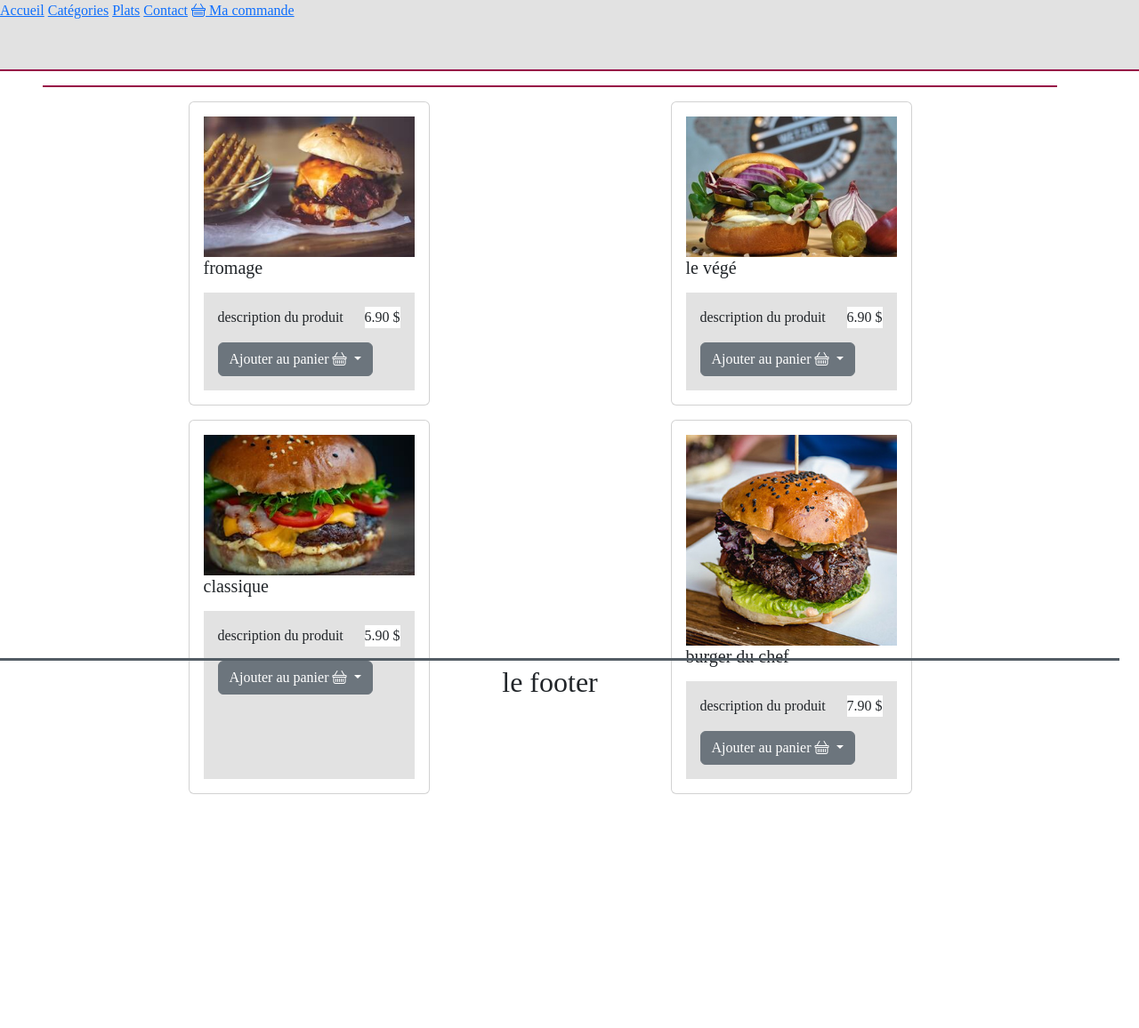
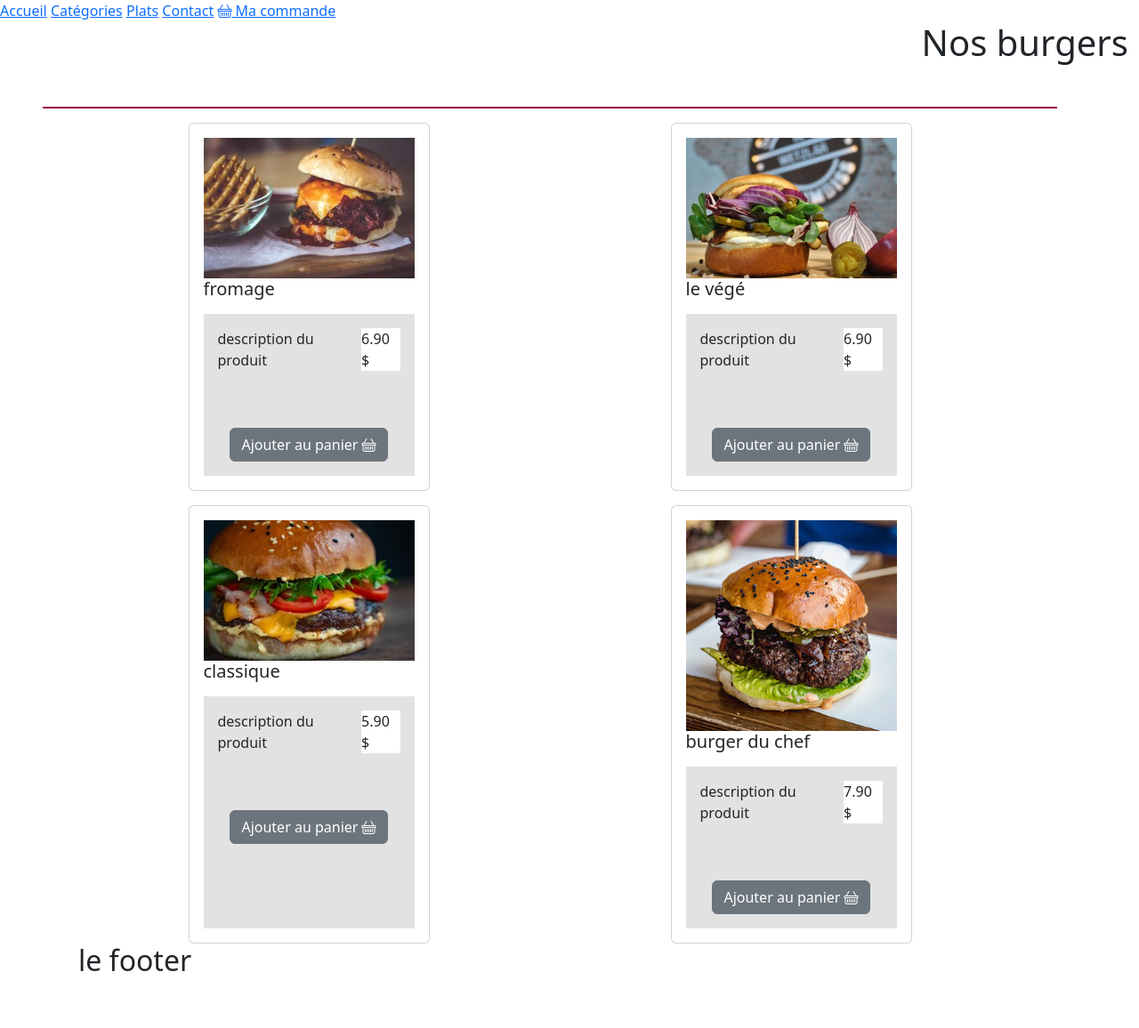
Before and after one commit to heidi-gouider/heidi, a PHP site: page /HTML/plats.html in a window 1280 px wide. Shown: the whole page at 89% size. Before the commit the page ends 893 px from the top, so only its background shows below. Run offline with PHP 8.4, Linux system fonts and the light colour scheme.

Commit message:
ajout modal au plats pour commande

```diff
--- /dev/null
+++ b/FRONT/DYNAMIQUE/JAVASCRIPT/plats.js
@@ -0,0 +1,2 @@
+///// Variable ////
+// let buttons = querySelectorAll("btn-open-modal");
--- a/FRONT/STATIQUE/CSS/plats.css
+++ b/FRONT/STATIQUE/CSS/plats.css
@@ -25,3 +25,9 @@
 .card-body{
   background: var(--fondClair);
 }
+
+.modal-body{
+  background-image: url("../ASSETS/IMG/fond/bg3.jpeg");
+  background-size: cover;
+  background-position: center;
+}
--- a/FRONT/STATIQUE/HTML/plats.html
+++ b/FRONT/STATIQUE/HTML/plats.html
@@ -6,10 +6,10 @@
   <meta http-equiv="X-UA-Compatible" content="IE=edge" />
   <meta name="viewport" content="width=device-width, initial-scale=1.0" />
   <title>Nos Plats</title>
+  <link href="https://cdn.jsdelivr.net/npm/bootstrap@5.3.0/dist/css/bootstrap.min.css" rel="stylesheet"
+    integrity="sha384-9ndCyUaIbzAi2FUVXJi0CjmCapSmO7SnpJef0486qhLnuZ2cdeRhO02iuK6FUUVM" crossorigin="anonymous"/>
+  <link rel="stylesheet" href="https://cdn.jsdelivr.net/npm/bootstrap-icons@1.10.5/font/bootstrap-icons.css">
   <link rel="stylesheet" type="text/css" href="../CSS/plats.css" />
-  <link href="https://cdn.jsdelivr.net/npm/bootstrap@5.3.0/dist/css/bootstrap.min.css" rel="stylesheet"
-    integrity="sha384-9ndCyUaIbzAi2FUVXJi0CjmCapSmO7SnpJef0486qhLnuZ2cdeRhO02iuK6FUUVM" crossorigin="anonymous" />
-  <link rel="stylesheet" href="https://cdn.jsdelivr.net/npm/bootstrap-icons@1.10.5/font/bootstrap-icons.css">        <link rel="stylesheet" type="text/css" href="../CSS/style.css">
 
 </head>
 
@@ -30,15 +30,36 @@
 
   </header>
   <h1 class="row col-12 justify-content-end">Nos burgers</h1>
-
-  <!-- créer une modale affichée au click sur boutton
-      avec un submit pour enregistrer dans la commande 'pour la quantité de plats voulu' -->
-
   <!-- /// LA MODAL /// -->
-
-  <!-- bouton -->
-
-  <!-- modal -->
+      <div class="modal fade" id="modal" tabindex="-1">
+        <div class="modal-dialog modal-dialog-centered">
+            <div class="modal-content">
+                <div class="modal-header">
+                    <h5 class="modal-title">Ma commande</h5>
+                    <button type="button" class="btn-close" data-bs-dismiss="modal" aria-label="Close"></button>
+                </div>
+                <div class="modal-body bg-black" aria-describedby="content">
+                    <div class="dropdown">
+                        <button class="btn btn-secondary dropdown-toggle" href="#" data-bs-toggle="dropdown"
+                            aria-expanded="false">
+                            Quantité
+                            <input type="number" id="number" name="amount" value="1" min="1" max="10">
+                        </button>
+                        <select class="dropdown-menu">
+                            <option>
+                              <!-- <input type="number" id="number" name="amount" value="1" min="1" max="10"> -->
+                              </option>
+                        </select>
+                    </div>
+                </div>
+                <div class="modal-footer">
+                    <button type="button" class="btn btn-secondary" data-bs-dismiss="modal">Fermer</button>
+                    <!-- mettre en place un "submit"  pour envoyer les données ... ? -->
+                    <button type="button" class="btn btn-primary">Enregistrer</button>
+                </div>
+            </div>
+        </div>
+    </div>
 
   <!-- /// LES PLATS /// -->
   <div class="container m-5">
@@ -53,15 +74,16 @@
           <p>description du produit</p>
           <p class="content bg-body"> 6.90 $ </p>
           </div>
-          <div class="dropdown">
-            <button class="btn btn-secondary dropdown-toggle" href="#" data-bs-toggle="dropdown" aria-expanded="false">
-              Ajouter au panier
+                <!-- /// LA MODAL /// -->
+
+    <!-- <div class="container"> -->
+
+      <!-- bouton -->
+      <button type="button" class=" d-block mt-5 btn btn-secondary mx-auto" data-bs-toggle="modal"
+          data-bs-target="#modal">Ajouter au panier
           <i class="bi bi-basket"></i>
         </button>
-            <ul class="dropdown-menu">
-              <li class="btn">quantité</li>
-            </ul>
-            </div>
+
         </div>
       </div>
 
@@ -75,15 +97,10 @@
             <p>description du produit</p>
             <p class="content bg-body">6.90 $</p>
             </div>
-            <div class="dropdown">
-              <button class="btn btn-secondary dropdown-toggle" href="#" data-bs-toggle="dropdown" aria-expanded="false">
-                Ajouter au panier
+            <button type="button" class=" d-block mt-5 btn btn-secondary mx-auto" data-bs-toggle="modal"
+            data-bs-target="#modal">Ajouter au panier
             <i class="bi bi-basket"></i>
           </button>
-              <ul class="dropdown-menu">
-                <li class="btn">quantité</li>
-              </ul>
-              </div>
           </div>
       </div>
     </div>
@@ -99,15 +116,10 @@
             <p>description du produit</p>
             <p class="content bg-body">5.90 $</p>
             </div>
-            <div class="dropdown">
-            <button class="btn btn-secondary dropdown-toggle" href="#" data-bs-toggle="dropdown" aria-expanded="false">
-              Ajouter au panier
+            <button type="button" class=" d-block mt-5 btn btn-secondary mx-auto" data-bs-toggle="modal"
+            data-bs-target="#modal">Ajouter au panier
             <i class="bi bi-basket"></i>
           </button>
-            <ul class="dropdown-menu">
-              <li class="btn">quantité</li>
-            </ul>
-            </div>
           </div>
 
       </div>
@@ -122,15 +134,10 @@
             <p>description du produit</p>
             <p class="content bg-body">7.90 $</p>
             </div>
-            <div class="dropdown">
-              <button class="btn btn-secondary dropdown-toggle" href="#" data-bs-toggle="dropdown" aria-expanded="false">
-                Ajouter au panier
+            <button type="button" class=" d-block mt-5 btn btn-secondary mx-auto" data-bs-toggle="modal"
+            data-bs-target="#modal">Ajouter au panier
             <i class="bi bi-basket"></i>
           </button>
-              <ul class="dropdown-menu">
-                <li class="btn">quantité</li>
-              </ul>
-              </div>
           </div>
       </div>
 
```
Also changed, not shown: FRONT/STATIQUE/HTML/modal.html (+2 -6 lines). Lines whose indentation alone changed are shown as unchanged.
